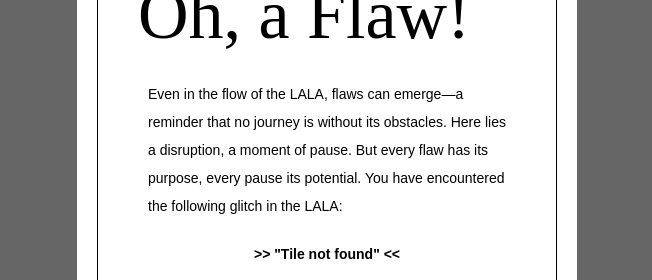
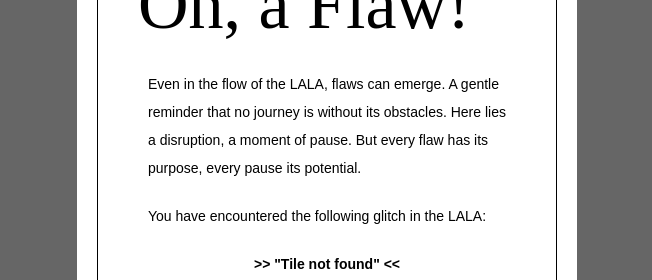
Before and after one commit to dideldumthecat/lala-website-react, a React (Vite) app: page /1 in a window 1280 px wide. Shown: the part 282-562 px from the top of the page, without its empty margins (313-965 px from the left). Built offline with nearby package versions, Linux system fonts and the light colour scheme; no server answers; a web font is replaced by a local one.

Commit message:
Adjust formatting of error modal text

```diff
--- a/src/components/CustomModal.jsx
+++ b/src/components/CustomModal.jsx
@@ -34,9 +34,9 @@ function CustomModal({ tiles, images, isOpen, onRequestClose, activeTileIndex, s
     if (error) {
         modalTitle = 'Oh, a Flaw!';
         modalText = `
-            <p>Even in the flow of the LALA, flaws can emerge—a reminder that no journey is without its obstacles.
-            Here lies a disruption, a moment of pause. But every flaw has its purpose, every pause its potential.
-            You have encountered the following glitch in the LALA:</p>
+            <p>Even in the flow of the LALA, flaws can emerge. A gentle reminder that no journey is without its obstacles.
+            Here lies a disruption, a moment of pause. But every flaw has its purpose, every pause its potential.</p>
+            <p>You have encountered the following glitch in the LALA:</p>
             <p class="align-center"><strong>>> "${error.message}" <<</strong></p>
         `;
         currentImagePath = images.find((imagePath) => imagePath.includes('error'));
```
